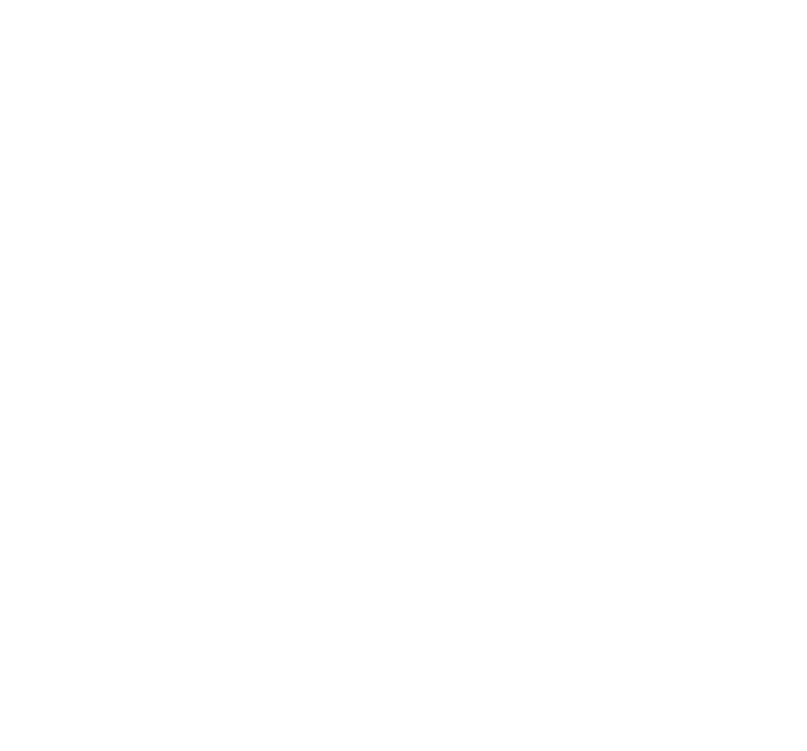
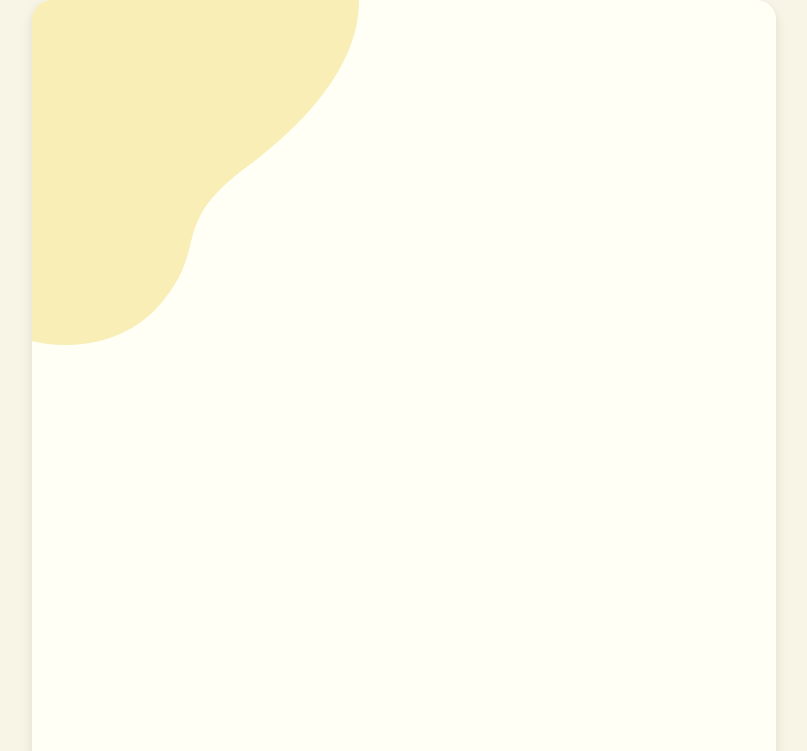
Before and after one commit to chaeliwon/Wepet, a React (Create React App) app in the folder frontend/: page / in a window 1280 px wide. Shown: the top 751 px of the page, without its empty margins (236-1043 px from the left). Built offline with nearby package versions, Linux system fonts and the light colour scheme.

Commit message:
1015 10:07 지현

```diff
--- a/frontend/package.json
+++ b/frontend/package.json
@@ -8,7 +8,7 @@
     "@testing-library/user-event": "^13.5.0",
     "react": "^18.3.1",
     "react-dom": "^18.3.1",
-    "react-scripts": "5.0.1",
+    "react-scripts": "^5.0.1",
     "web-vitals": "^2.1.4"
   },
   "scripts": {
--- a/frontend/src/App.css
+++ b/frontend/src/App.css
@@ -1,38 +1,16 @@
 .App {
+  display: flex;
+  justify-content: center;
+  align-items: center;
+  min-height: 100vh;
+  background-color: #f8f4e6; /* 페이지 배경색 */
+}
+.mobile-container {
+  width: 744px;
+  height: 1133px;
+  background-color: #fff;
+  border-radius: 20px;
+  box-shadow: 0 4px 12px rgba(0, 0, 0, 0.1);
+  overflow: hidden;
   text-align: center;
 }
-
-.App-logo {
-  height: 40vmin;
-  pointer-events: none;
-}
-
-@media (prefers-reduced-motion: no-preference) {
-  .App-logo {
-    animation: App-logo-spin infinite 20s linear;
-  }
-}
-
-.App-header {
-  background-color: #282c34;
-  min-height: 100vh;
-  display: flex;
-  flex-direction: column;
-  align-items: center;
-  justify-content: center;
-  font-size: calc(10px + 2vmin);
-  color: white;
-}
-
-.App-link {
-  color: #61dafb;
-}
-
-@keyframes App-logo-spin {
-  from {
-    transform: rotate(0deg);
-  }
-  to {
-    transform: rotate(360deg);
-  }
-}
--- a/frontend/src/App.js
+++ b/frontend/src/App.js
@@ -1,10 +1,13 @@
-import logo from './logo.svg';
+import React from 'react';
+import Homepage from './components/Homepage';
 import './App.css';
 
 function App() {
   return (
-    <div>
-
+    <div className="App">
+      <div className="mobile-container">
+        <Homepage />
+      </div>
     </div>
   );
 }
--- /dev/null
+++ b/frontend/src/components/Homepage.css
@@ -0,0 +1,8 @@
+.homepage-background {
+    width: 100%;
+    height: 100%;
+    background-image: url('../assets/background.png');
+    background-size: cover; /* 이미지가 컨테이너 크기에 맞게 조절됨 */
+    background-position: center; /* 이미지가 중앙에 위치함 */
+    background-repeat: no-repeat; /* 이미지 반복 방지 */
+  }
--- /dev/null
+++ b/frontend/src/components/Homepage.jsx
@@ -0,0 +1,12 @@
+import React from 'react';
+import './Homepage.css';
+
+const Homepage = () => {
+  return (
+    <div className="homepage-background">
+
+    </div>
+  )
+}
+
+export default Homepage
```
Also changed, not shown: frontend/src/components/Main.jsx (deleted, +0 -9 lines), frontend/src/assets/background.png (added), 1 other file (tests, documents, lock files or other folders).
